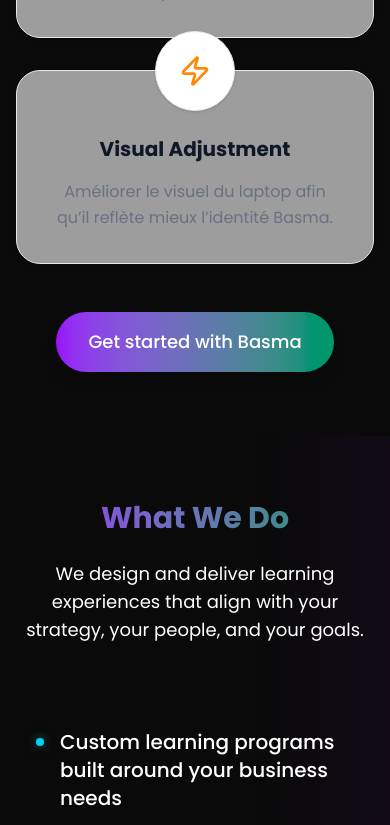
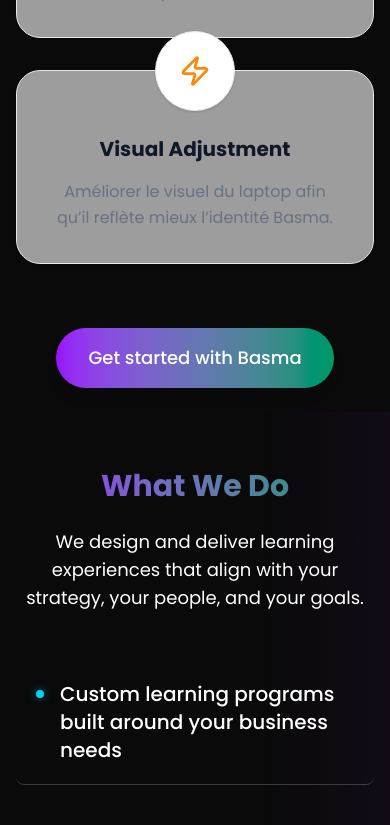
Before and after one commit to Amelia08-14/basma_website, a Next.js app in the folder frontend/: page /en in a window 390 px wide. Shown: the part 2258-3083 px from the top of the page. Built offline with nearby package versions, Linux system fonts and the light colour scheme.

Commit message:
anglais par défaut

```diff
--- a/frontend/src/components/About.tsx
+++ b/frontend/src/components/About.tsx
@@ -24,7 +24,7 @@
   ];
 
   return (
-    <section id="impact" className="py-16 lg:py-24 2xl:py-32 relative">
+    <section id="impact" className="pt-16 lg:pt-24 2xl:pt-32 pb-6 relative">
       <div className="max-w-7xl 2xl:max-w-[1600px] mx-auto px-4 sm:px-6 lg:px-8">
         <div className="text-center mb-16 2xl:mb-24">
             <motion.div
@@ -72,7 +72,7 @@
             initial={{ opacity: 0, y: 20 }}
             whileInView={{ opacity: 1, y: 0 }}
             viewport={{ once: true }}
-            className="mt-12 text-center"
+            className="mt-16 text-center mb-0"
         >
             <button
                 onClick={() => document.getElementById('contact')?.scrollIntoView({ behavior: 'smooth' })}
--- a/frontend/src/components/WhatWeDo.tsx
+++ b/frontend/src/components/WhatWeDo.tsx
@@ -6,13 +6,13 @@
   const items = dict.items;
 
   return (
-    <section className="py-16 relative overflow-hidden">
+    <section className="py-8 lg:py-12 relative overflow-hidden">
       {/* Background Elements */}
       <div className="absolute top-0 right-0 w-1/3 h-full bg-gradient-to-l from-purple-900/10 to-transparent pointer-events-none" />
       <div className="absolute bottom-0 left-0 w-96 h-96 bg-cyan-500/5 rounded-full blur-3xl pointer-events-none" />
 
       <div className="max-w-7xl 2xl:max-w-[1600px] mx-auto px-4 sm:px-6 lg:px-8 relative z-10">
-        <div className="text-center mb-16 lg:mb-20 2xl:mb-32">
+        <div className="text-center mb-12 lg:mb-16 2xl:mb-24 mt-6">
            <h2 className="text-3xl md:text-4xl lg:text-5xl 2xl:text-6xl font-bold mb-6 text-transparent bg-clip-text bg-gradient-to-r from-purple-600 to-emerald-600">{dict.title}</h2>
            <p className="text-white max-w-2xl 2xl:max-w-4xl mx-auto text-lg 2xl:text-xl">
              {dict.subtitle}
--- a/frontend/src/proxy.ts
+++ b/frontend/src/proxy.ts
@@ -11,12 +11,16 @@
       return cookieLocale;
   }
 
+  // Force default locale to English if no cookie is set
+  // This ignores browser language preferences to prioritize English as default
+  /*
   // Check accept-language header
   const acceptLanguage = request.headers.get('accept-language');
   if (acceptLanguage) {
       // Very basic parsing
-      if (acceptLanguage.includes('fr')) return 'fr';
+      if (acceptLanguage.startsWith('fr')) return 'fr';
   }
+  */
 
   return defaultLocale;
 }
```
